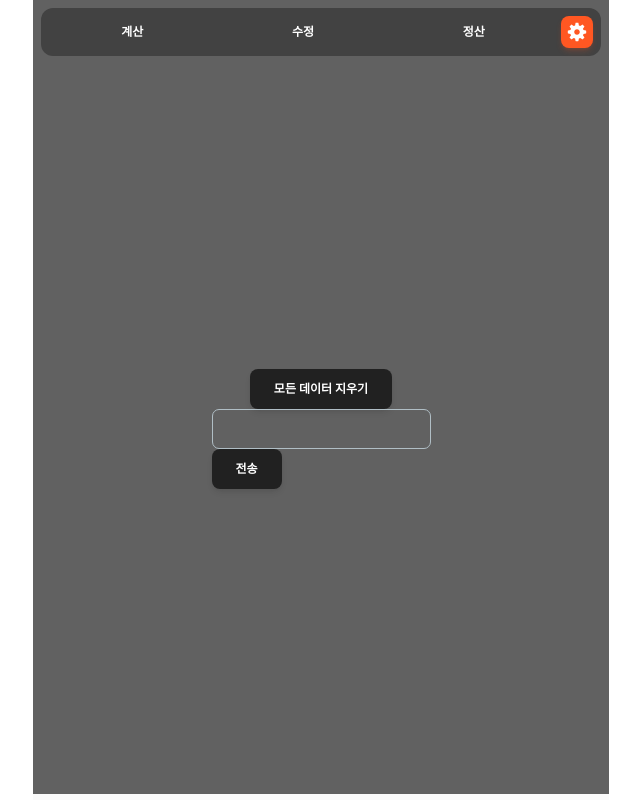
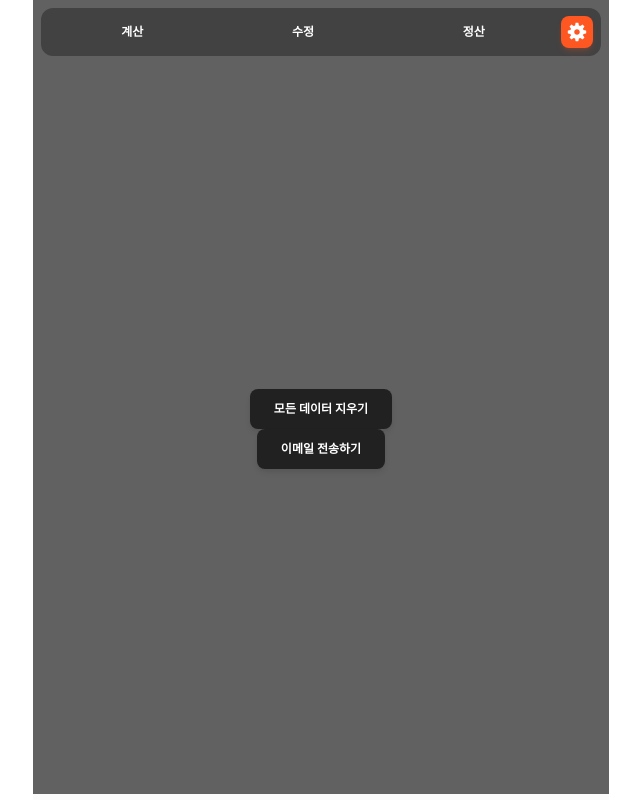
Before and after one commit to 938938/goods-calculator, a Next.js app: page /setting in a window 1280 px wide. Shown: the whole page, without its empty margins (319-959 px from the left). Built offline with nearby package versions, Linux system fonts and the light colour scheme.

Commit message:
[FEAT] 이메일 전송 기능 구현

```diff
--- a/src/api/email.ts
+++ b/src/api/email.ts
@@ -13,17 +13,10 @@ const transporter = nodemailer.createTransport({
   },
 });
 
-const makeTable = (data: ReceiptType[]) => {
-  return `
-    <p><strong>정산 목록</strong></p>
-    ${data
-      .map(
-        (receipt) => `
+const makeReceiptTable = (receipt: ReceiptType) => `
 <div>
-      <p>
-        ${receipt.date}
-      </p>
-      <table  border="1" cellspacing="0" cellpadding="5" style="border-collapse: collapse; width: 100%;">
+  <p>${receipt.date}</p>
+  <table border="1" cellspacing="0" cellpadding="5" style="border-collapse: collapse; width: 100%;">
     <thead>
       <tr>
         <th>상품명</th>
@@ -35,13 +28,14 @@ const makeTable = (data: ReceiptType[]) => {
     <tbody>
       ${receipt.soldItems
         .map(
-              (ele) =>
-                `<tr key=${ele.id}>
+          (ele) => `
+          <tr>
             <td>${ele.name}</td>
             <td>${ele.count}</td>
             <td>${ele.cost.toLocaleString()}</td>
             <td>${ele.totalCost.toLocaleString()}</td>
-            </tr>`
+          </tr>
+        `
         )
         .join('')}
     </tbody>
@@ -55,18 +49,26 @@ const makeTable = (data: ReceiptType[]) => {
     </tfoot>
   </table>
 </div>
-    `
-      )
-      .join('')}`;
-};
+`;
 
-export const sendEmail = async (email: string, data: ReceiptType[]) => {
+const makeHtml = (data: ReceiptType[], result: ReceiptType) => `
+  <h2>정산 목록</h2>
+  ${data.map((receipt) => makeReceiptTable(receipt)).join('')}
+  <h2>최종 정산</h2>
+  ${makeReceiptTable(result)}
+`;
+
+export const sendEmail = async (
+  email: string,
+  receipt: ReceiptType[],
+  result: ReceiptType
+) => {
   try {
     await transporter.sendMail({
       from: process.env.NEXT_PUBLIC_GMAIL_USER,
       to: email,
-      subject: 'TEST',
-      html: makeTable(data),
+      subject: '정산 내역',
+      html: makeHtml(receipt, result),
     });
 
     return { message: '이메일 전송 성공' };
--- a/src/app/setting/page.tsx
+++ b/src/app/setting/page.tsx
@@ -1,11 +1,11 @@
 import DelBtn from '@/components/setting/DelBtn';
-import EmailForm from '@/components/setting/EmailForm';
+import EmailBtn from '@/components/setting/EmailBtn';
 
 const SettingPage = () => {
   return (
     <div className='bg-gray-700 flex flex-col items-center justify-center h-[calc(100svh-70px)]'>
       <DelBtn />
-      <EmailForm />
+      <EmailBtn />
     </div>
   );
 };
--- a/src/components/setting/DelBtn.tsx
+++ b/src/components/setting/DelBtn.tsx
@@ -8,6 +8,7 @@ const DelBtn = () => {
   const [modalOpen, setModalOpen] = useState<boolean>(false);
   const onDeleteHandler = () => {
     localStorage.clear();
+    setModalOpen(false);
   };
   return (
     <>
--- /dev/null
+++ b/src/components/setting/EmailBtn.tsx
@@ -0,0 +1,17 @@
+'use client';
+
+import { Button } from '@material-tailwind/react';
+import { useState } from 'react';
+import EmailForm from './EmailForm';
+
+const EmailBtn = () => {
+  const [open, setOpen] = useState<boolean>(false);
+  return (
+    <>
+      <Button onClick={() => setOpen(true)}>이메일 전송하기</Button>
+      <EmailForm open={open} setOpen={setOpen} />
+    </>
+  );
+};
+
+export default EmailBtn;
--- a/src/components/setting/EmailForm.tsx
+++ b/src/components/setting/EmailForm.tsx
@@ -3,24 +3,59 @@
 import { sendEmail } from '@/api/email';
 import useInitReceiptState from '@/hooks/useInitReceiptState';
 import { receiptState } from '@/recoil/receiptState';
-import { Button, Input } from '@material-tailwind/react';
+import { totalState } from '@/recoil/totalState';
+import {
+  Button,
+  Card,
+  CardBody,
+  CardFooter,
+  Dialog,
+  Input,
+} from '@material-tailwind/react';
 import { useState } from 'react';
 import { useRecoilValue } from 'recoil';
 
-const EmailForm = () => {
+const EmailForm = ({
+  open,
+  setOpen,
+}: {
+  open: boolean;
+  setOpen: (value: boolean) => void;
+}) => {
   useInitReceiptState();
   const [email, setEmail] = useState<string>('');
   const receiptList = useRecoilValue(receiptState);
+  const totalReceipt = useRecoilValue(totalState);
 
   return (
-    <div>
-      <Input
-        type='email'
-        value={email}
-        onChange={(e) => setEmail(e.target.value)}
-      />
-      <Button onClick={() => sendEmail(email, receiptList)}>전송</Button>
-    </div>
+    <Dialog open={open} handler={() => setOpen(false)} size='xs'>
+      <Card className='mx-auto w-full max-w-[24rem]'>
+        <CardBody className='flex flex-col gap-4'>
+          <p className='text-red'>이메일 전송</p>
+          <p className='mb-3 font-normal text-gray'>
+            전송받을 이메일을 입력해주세요.
+          </p>
+          <Input
+            label='Email'
+            value={email}
+            onChange={(e) => setEmail(e.target.value)}
+            size='lg'
+          />
+        </CardBody>
+        <CardFooter className='pt-0'>
+          <Button
+            variant='gradient'
+            onClick={() => {
+              sendEmail(email, receiptList, totalReceipt);
+              setOpen(false);
+            }}
+            fullWidth
+          >
+            전송하기
+          </Button>
+        </CardFooter>
+      </Card>
+    </Dialog>
   );
 };
 
```
Lines whose indentation alone changed are shown as unchanged.
